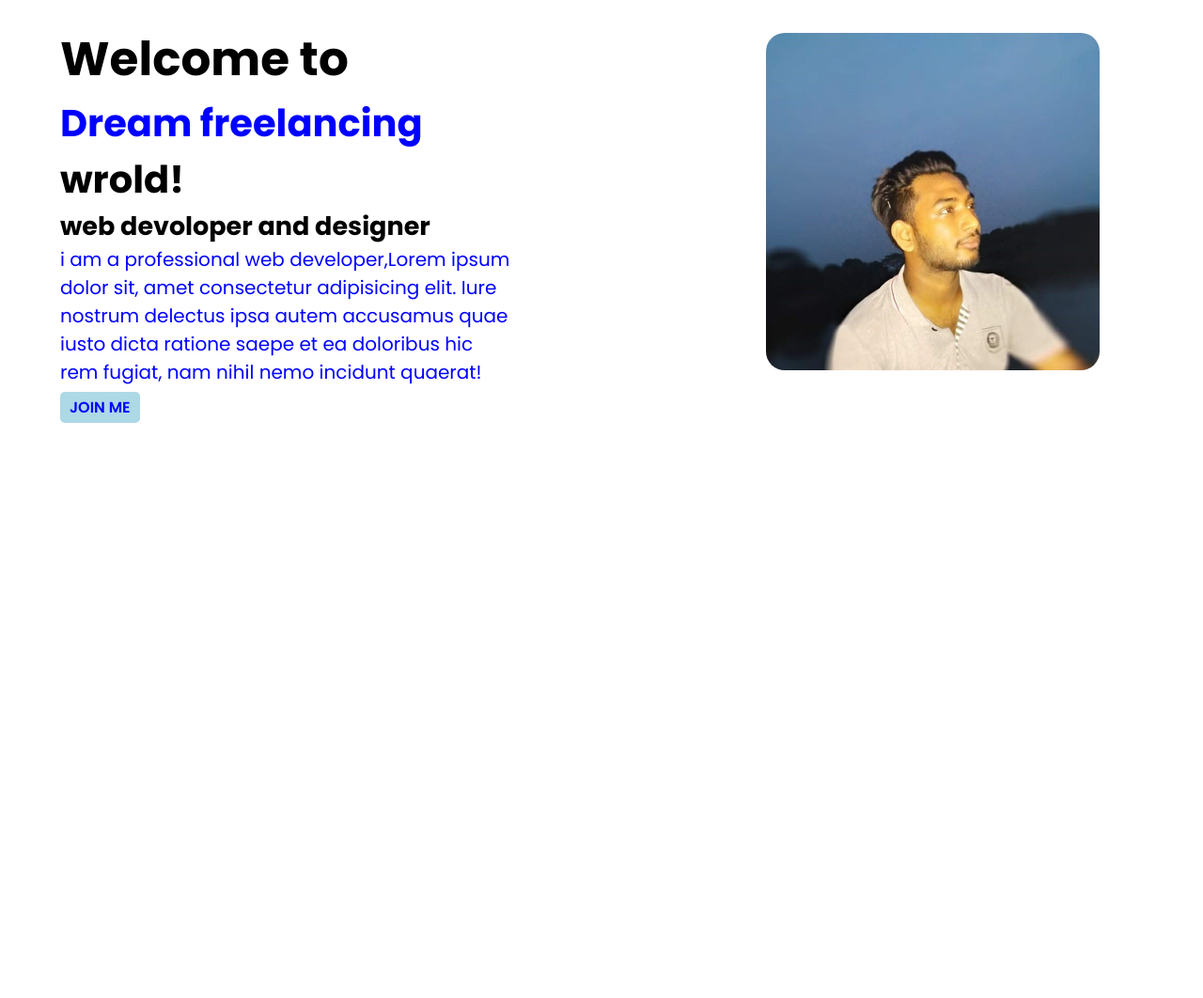
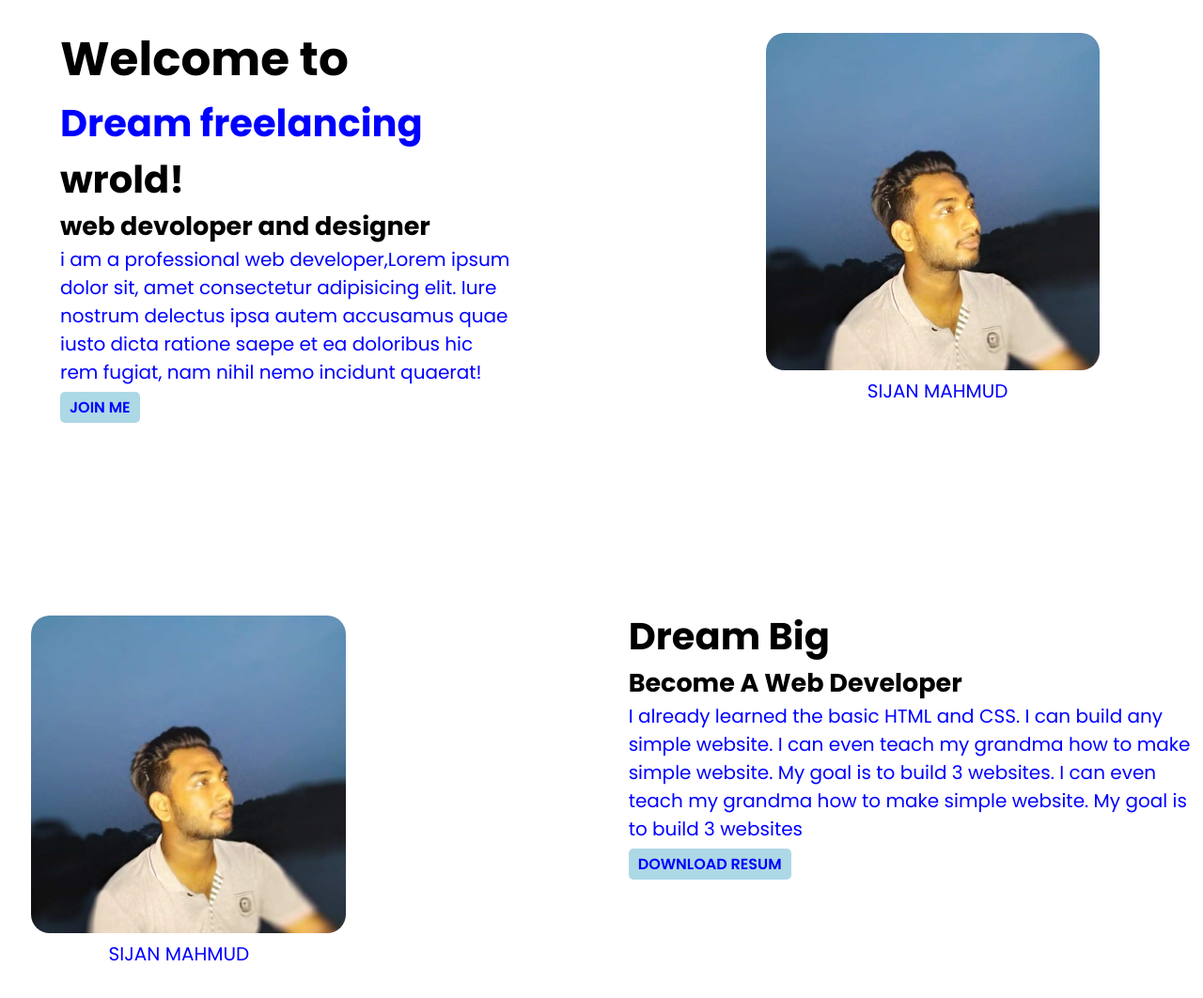
Before and after one commit to dreamfreelancing/secend-web-practic, a plain HTML site: page index.html in a window 1280 px wide. Shown: the whole page at 94% size. Before the commit the page ends 800 px from the top, so only its background shows below. Drawn offline with Linux system fonts and the light colour scheme.

Commit message:
add imgwidth

```diff
--- a/index.html
+++ b/index.html
@@ -23,7 +23,23 @@
         </div>
         <div class="img-width">
             <img src="images/sijanmahmud.jpeg" alt="">
+            <p class="title">SIJAN MAHMUD</p>
         </div>
+    </section>
+    <section class="header">
+        <div class="img-width-2">
+            <img src="images/sijanmahmud.jpeg" alt="">
+            <p class="title-2">SIJAN MAHMUD</p>
+        </div>
+        <div class="sub-header-2">
+            <h2>Dream Big</h2>
+            <h3>Become A Web Developer</h3>
+            <p>I already learned the basic HTML and CSS. I can build any simple website. I can  even teach my grandma how to make simple website. My goal is to build 3 websites.
+            I can even teach my grandma how to make simple website. My goal is to build 3 websites
+            </p>
+            <a class="button-link" target="-blank" href="#">DOWNLOAD RESUM</a>
+        </div>
+
     </section>
 </body>
 </html>
--- a/style.css
+++ b/style.css
@@ -5,6 +5,7 @@
 }
 .header{
     display: flex;
+    margin-bottom: 150px;
 }
 h1{
     font-size: 50px;
@@ -49,3 +50,21 @@ span{
     margin-left: 245px;
     margin-top: 5%;
 }
+.img-width-2 img{
+    width: 50%;
+    border-radius: 20px;
+    margin-left: 5%;
+    margin-top: 5%;
+}
+.sub-header-2{
+    width: 50%;
+    margin-top: 2%;
+}
+.title{
+    text-align: center;
+    margin-left: 145px;
+}
+p.title-2 {
+    margin-right: 288px;
+    text-align: center;
+}
```
